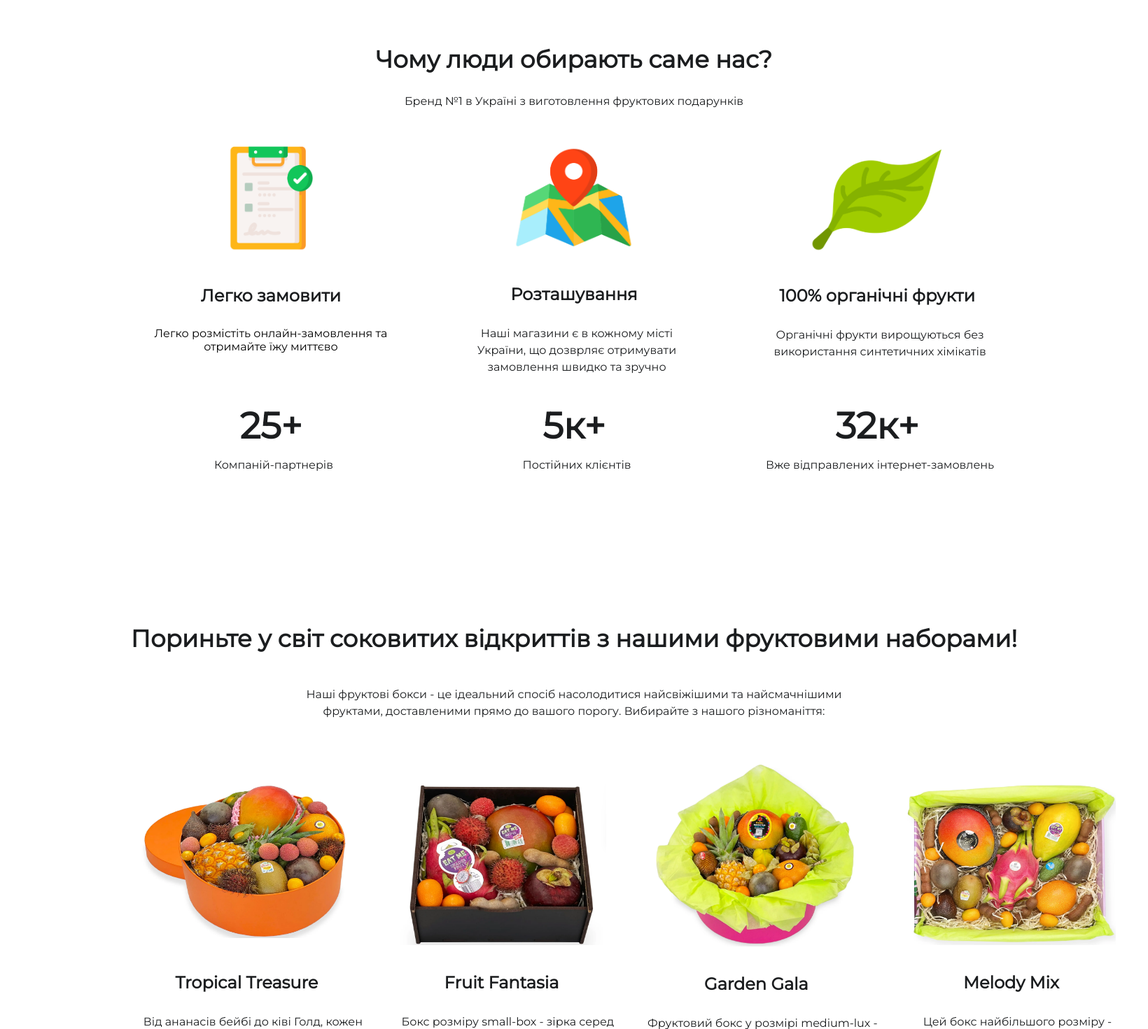
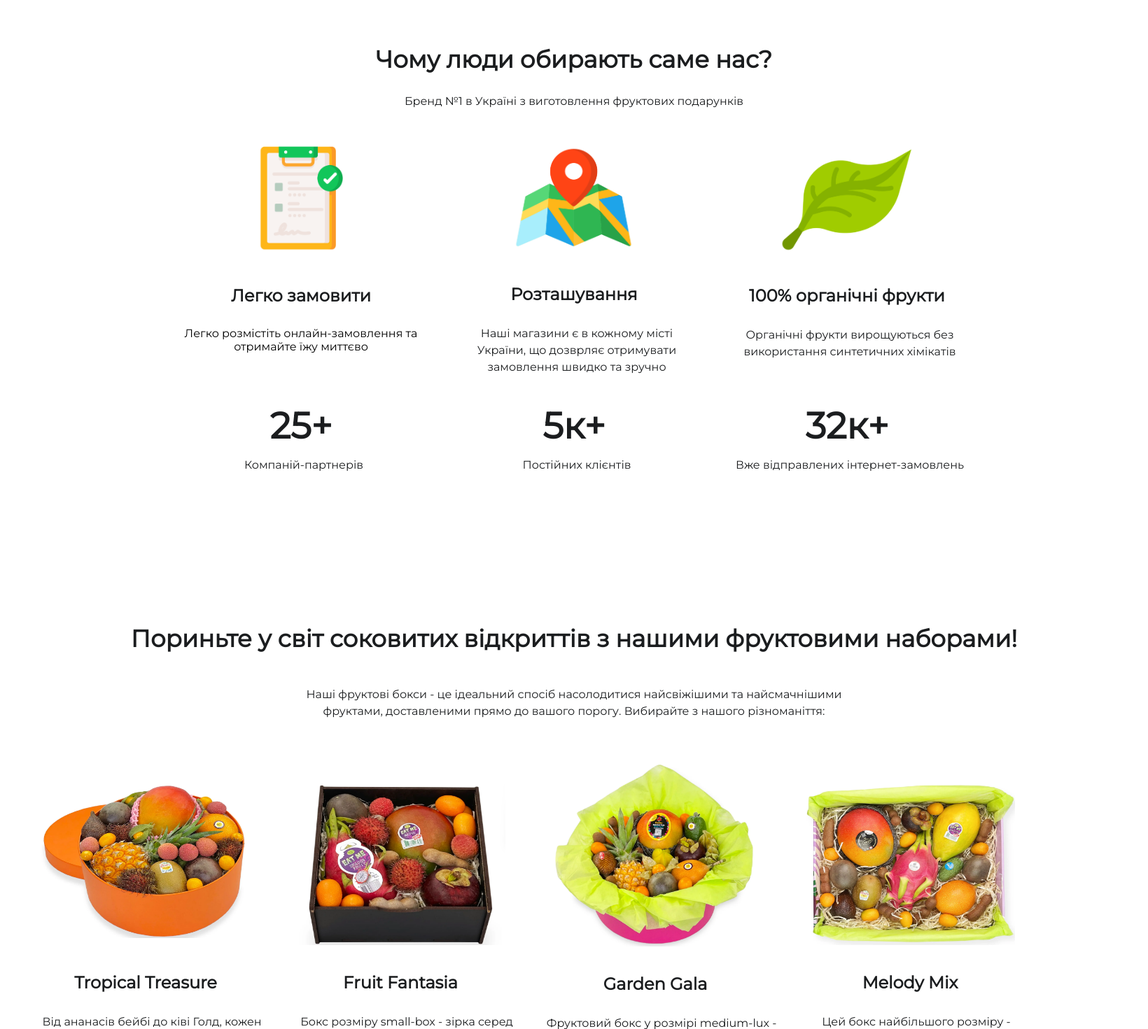
Before and after one commit to sofiamaglyona/Lab2, a PHP site: page / in a window 1640 px wide. Shown: the part 705-2176 px from the top of the page at 70% size. Run offline with PHP 8.4, Linux system fonts and the light colour scheme.

Commit message:
seven commit

```diff
--- a/assets/css/my-styles.css
+++ b/assets/css/my-styles.css
@@ -46,6 +46,14 @@ height: 64px;
     margin: auto;
     display: flex;
     justify-content: space-around;
+
+}
+.wrapper2 {
+    width: 1170px;
+    margin: auto;
+    display: flex;
+    justify-content: space-around;
+    margin-left: 18px;
 }
 
 .logo {
@@ -430,6 +438,7 @@ margin-top: 92px;
 .boxes-item {
     width: 374px;
     margin-bottom: 0;
+
 }
 .text{
 color: rgb(27, 29, 31);
@@ -521,27 +530,3 @@ color: rgb(27, 29, 31);
 button:hover {
     background: linear-gradient(180.00deg, rgb(40, 99, 21), rgb(20, 107, 49) 100%);
 }
-
-/* CSS for large screens */
-@media (min-width: 1200px) {
-    .wrapper {
-        width: 80%;
-        margin: auto;
-    }
-}
-
-/* CSS for medium screens */
-@media (min-width: 768px) and (max-width: 1199px) {
-    .wrapper {
-        width: 90%;
-        margin: auto;
-    }
-}
-
-/* CSS for small screens */
-@media (max-width: 767px) {
-    .wrapper {
-        width: 100%;
-        margin: auto;
-    }
-}
--- a/index.html
+++ b/index.html
@@ -11,6 +11,7 @@
     <link rel="preconnect" href="https://fonts.gstatic.com" crossorigin>
     <link href="https://fonts.googleapis.com/css2?family=Montserrat&display=swap" rel="stylesheet">
 </head>
+
 
 <body>
     <!-- header -->
@@ -108,7 +109,7 @@
 <h2 id="anchor-box" class="boxes-header">Пориньте у світ соковитих відкриттів з нашими фруктовими наборами!</h2>
 <p class="boxes-dscr">Наші фруктові бокси - це ідеальний спосіб насолодитися найсвіжішими та найсмачнішими фруктами, доставленими прямо до вашого порогу. Вибирайте з нашого різноманіття:</p>
 
-<div class="wrapper">
+<div class="wrapper2">
 <div class="boxes-item">
    <img class="img-box1" src="img/boxSmall.png" alt="box 1">
    <h3 class="boxes-item-title">Tropical Treasure</h3>
@@ -141,7 +142,7 @@
 <h2 class="boxes-header2">Створіть незабутній подарунок з нашими тематичними фруктовими коробками!</h2>
 <p class="boxes-dscr2">Чи шукаєте ви ідеальний подарунок для коханої людини, чи хочете здивувати своїх батьків або дітей, наші коробки стануть чудовим вибором для будь-якої особливої нагоди.</p>
 
-<div class="wrapper">
+<div class="wrapper2">
 <div class="boxes-item">
    <img class="img-box5" src="img/heartBox2.png" alt="box 5">
    <h3 class="boxes-item-title">Ruby Rapture</h3>
```
